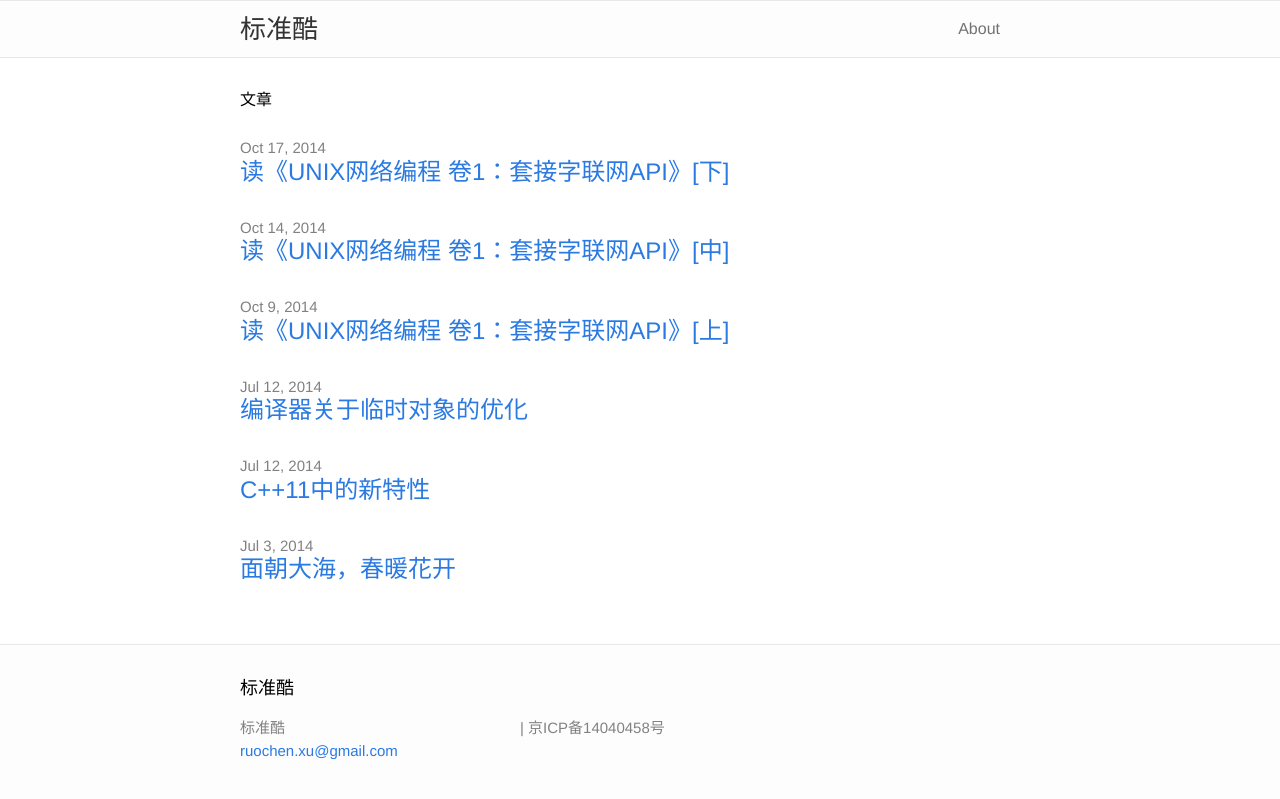
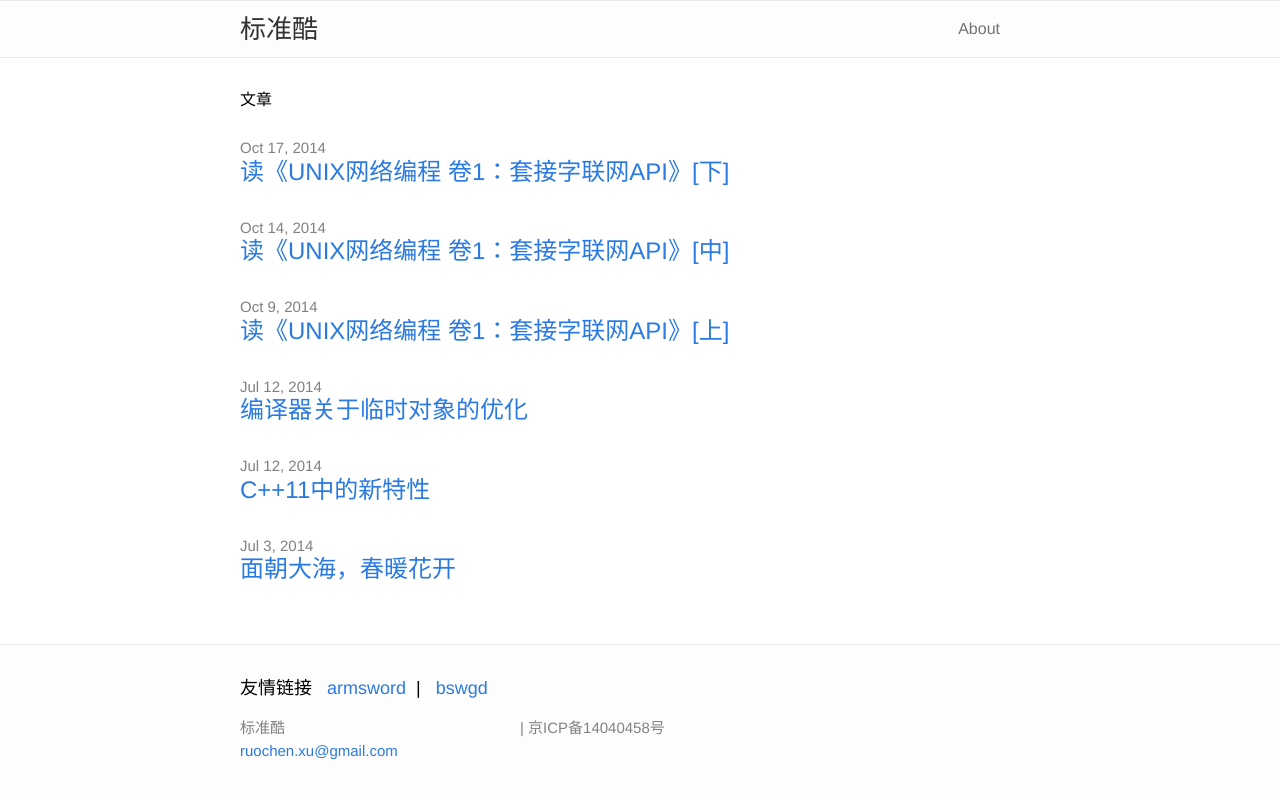
Before and after one commit to aholic/cstdlib.com, a Jekyll site: the page built from index.html, in a window 1280 px wide. Shown: the top 799 px of the page. Built offline with Jekyll 4.4.1, drawn with Linux system fonts in a browser that asks for light colours; comment, search, counter and statistics services are not loaded.

Commit message:
add links

```diff
--- a/_includes/footer.html
+++ b/_includes/footer.html
@@ -2,7 +2,11 @@
 
   <div class="wrap">
 
-    <h2 class="footer-heading">{{ site.title }}</h2>
+    <h2 class="footer-heading">友情链接&nbsp;&nbsp;
+        <a href="http://armsword.com">armsword</a>&nbsp;&nbsp;|&nbsp;&nbsp;
+        <a href="http://yanyiwu.com">bswgd</a>
+        <!--        <a href="mailto:{{ site.email }}">Contracts</a> -->
+    </h2>
 
     <div class="footer-col-1 column">
       <ul>
@@ -10,10 +14,8 @@
         <li><a href="mailto:{{ site.email }}">{{ site.email }}</a></li>
       </ul>
     </div>
-
     <div class="footer-col-3 column">
         <p class="text"><script type="text/javascript">var cnzz_protocol = (("https:" == document.location.protocol) ? " https://" : " http://");document.write(unescape("%3Cspan id='cnzz_stat_icon_1253417731'%3E%3C/span%3E%3Cscript src='" + cnzz_protocol + "s6.cnzz.com/z_stat.php%3Fid%3D1253417731' type='text/javascript'%3E%3C/script%3E"));</script> | {{ site.description }}</p>
-
     </div>
   </div>
 
```
